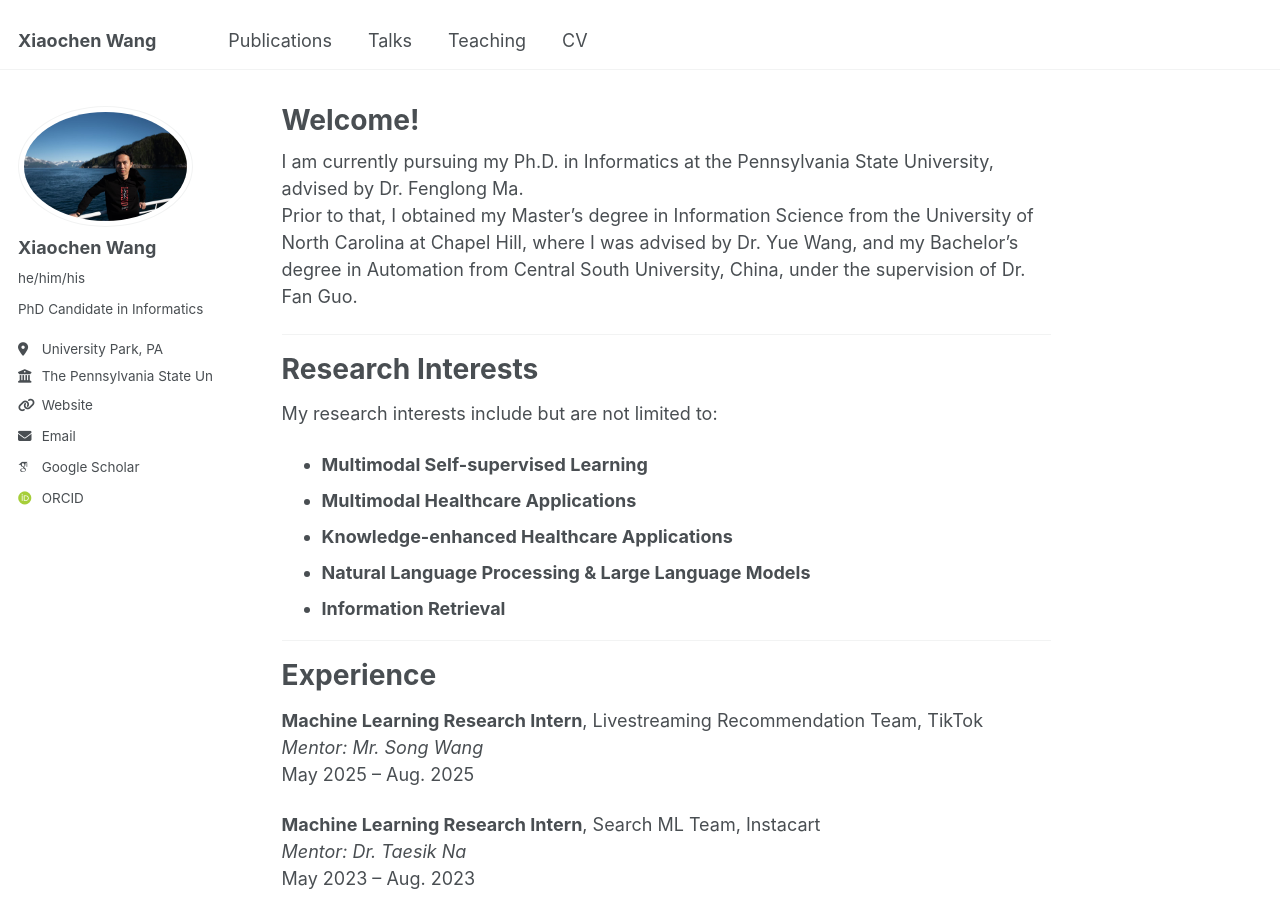
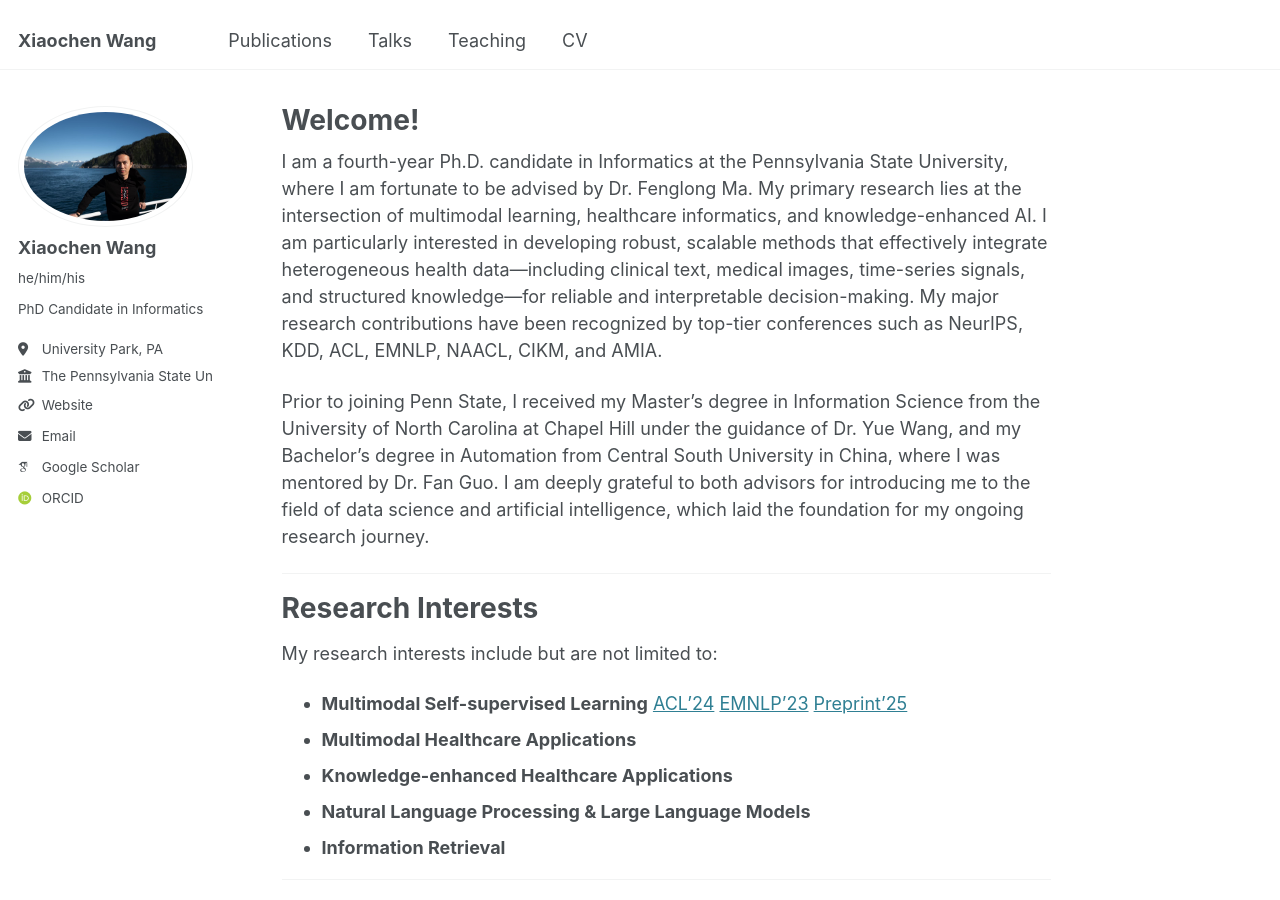
Before and after one commit to XiaochenWang-PSU/XiaochenWang-PSU.github.io, a Jekyll site: the page built from _pages/about.md, in a window 1280 px wide and 900 px high. Built offline with Jekyll 4.4.1, drawn with Linux system fonts in a browser that asks for light colours; some web fonts are replaced.

Commit message:
Update about.md

```diff
--- a/_pages/about.md
+++ b/_pages/about.md
@@ -9,8 +9,12 @@ redirect_from:
 
 
 
-I am currently pursuing my Ph.D. in Informatics at the Pennsylvania State University, advised by Dr. Fenglong Ma.
-Prior to that, I obtained my Master’s degree in Information Science from the University of North Carolina at Chapel Hill, where I was advised by Dr. Yue Wang, and my Bachelor’s degree in Automation from Central South University, China, under the supervision of Dr. Fan Guo.
+I am a fourth-year Ph.D. candidate in Informatics at the Pennsylvania State University, where I am fortunate to be advised by Dr. Fenglong Ma. My primary research lies at the intersection of multimodal learning, healthcare informatics, and knowledge-enhanced AI. I am particularly interested in developing robust, scalable methods that effectively integrate heterogeneous health data—including clinical text, medical images, time-series signals, and structured knowledge—for reliable and interpretable decision-making. My major research contributions have been recognized by top-tier conferences such as NeurIPS, KDD, ACL, EMNLP, NAACL, CIKM, and AMIA.
+
+Prior to joining Penn State, I received my Master’s degree in Information Science from the University of North Carolina at Chapel Hill under the guidance of Dr. Yue Wang, and my Bachelor’s degree in Automation from Central South University in China, where I was mentored by Dr. Fan Guo. I am deeply grateful to both advisors for introducing me to the field of data science and artificial intelligence, which laid the foundation for my ongoing research journey.
+
+
+
 
 ---
 
@@ -18,7 +22,7 @@ Prior to that, I obtained my Master’s degree in Information Science from the U
 
 My research interests include but are not limited to:
 
-- **Multimodal Self-supervised Learning**
+- **Multimodal Self-supervised Learning** [ACL'24](https://aclanthology.org/2024.acl-long.199.pdf) [EMNLP'23](https://aclanthology.org/2023.emnlp-main.171.pdf) [Preprint'25](https://arxiv.org/pdf/2506.00261?)
 - **Multimodal Healthcare Applications**
 - **Knowledge-enhanced Healthcare Applications**
 - **Natural Language Processing & Large Language Models**
```
